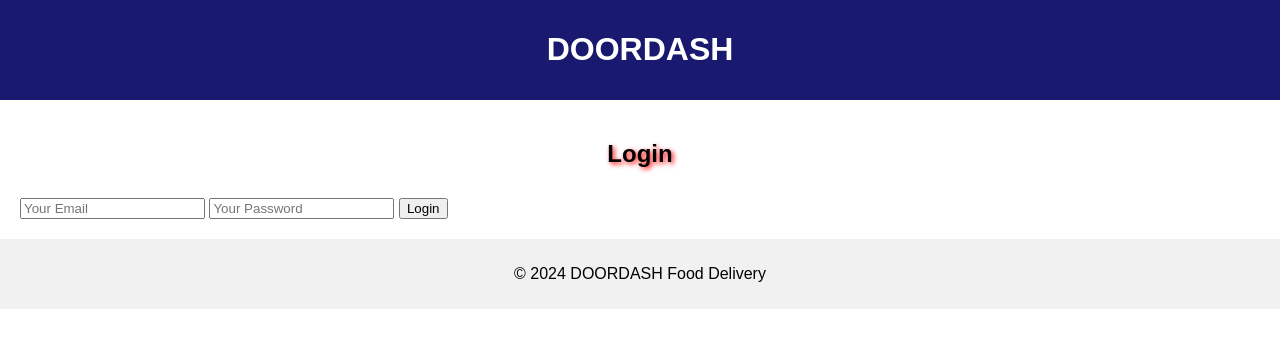
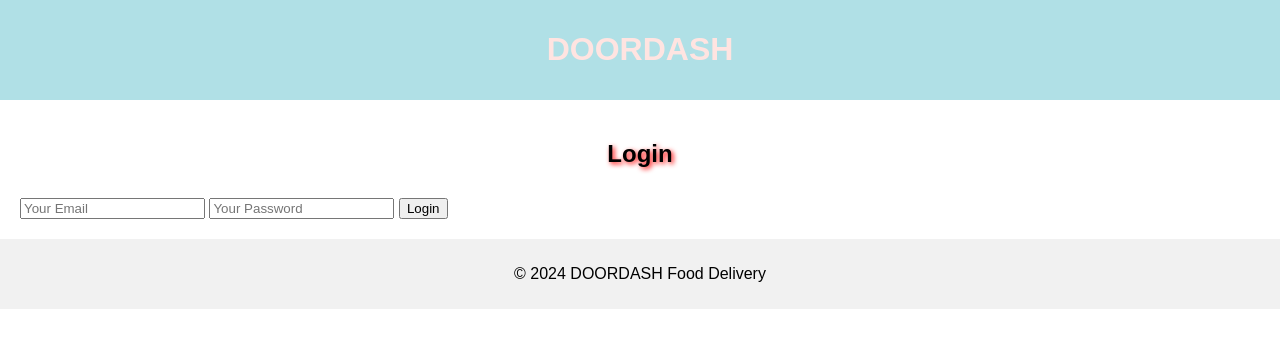
Before and after one commit to KowshikaVijayan/FSWD, a plain HTML site: page login.html in a window 1280 px wide. Drawn offline with Linux system fonts and the light colour scheme.

Commit message:
Update style4.css

```diff
--- a/style4.css
+++ b/style4.css
@@ -5,8 +5,8 @@ body {
 }
 
 header {
-    background: #191970;
-    color: white;
+    background: #B0E0E6;
+    color: mistyrose;
     padding: 10px;
     text-align: center;
 }
```
